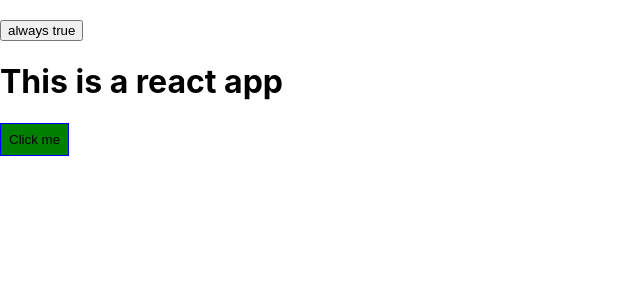
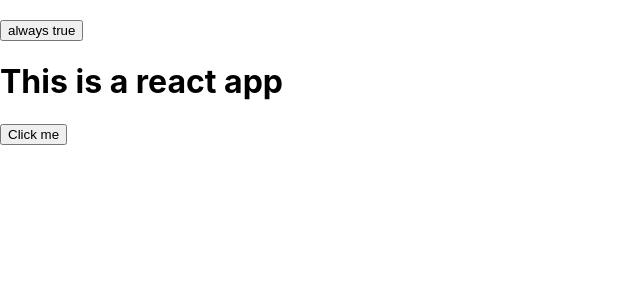
Before and after one commit to lakith/react-list-and-conditionals, a React app: page / in a window 1280 px wide. Shown: the top 300 px of the page, without its empty margins (0-640 px from the left). Built offline with nearby package versions, Linux system fonts and the light colour scheme.

Commit message:
higher order components

```diff
--- a/src/components/CockPit/CockPit.css
+++ b/src/components/CockPit/CockPit.css
@@ -6,7 +6,7 @@
     font-weight: bold;
   }
 
-  .CockPit button{
+  .Button{
     border : 1px solid blue;
     padding: 15px;
     background-color: green;
@@ -16,16 +16,16 @@
     cursor: pointer;
   }
 
-  .CockPit button:hover{
+  .Button:hover{
     background-color: lightgreen;
     color: black;
   }
 
-  .CockPit button.Red{
+  .Button.Red{
     background-color: red;
   }
 
-  .CockPit button.Red:hover{
+  .Button.Red:hover{
     background-color: salmon;
     color: black;
   }
--- a/src/components/CockPit/Cockpit.js
+++ b/src/components/CockPit/Cockpit.js
@@ -1,26 +1,27 @@
 import React from 'react';
 import Classes from '../CockPit/CockPit.css'
+//import Aux from '../../hoc/Aux'
 
 const CockPit = (props) => {
 
-    const style={
-        backgroundColor:"green",
-        border:"1px solid blue",
-        borderRadious:"2px",
-        padding:"8px",
-        cursor:"pointer",
-        ':hover':{
-          backgroundColor : 'lightgreen',
-          color:'black'
-        }
-    };
+    // const style={
+    //     backgroundColor:"green",
+    //     border:"1px solid blue",
+    //     borderRadious:"2px",
+    //     padding:"8px",
+    //     cursor:"pointer",
+    //     ':hover':{
+    //       backgroundColor : 'lightgreen',
+    //       color:'black'
+    //     }
+    // };
 
 
   let person = null;
-  let cssModStyle = "";
+  let cssModStyle = Classes.Button;
 
   if( props.showPersons){
-        cssModStyle = Classes.Red;
+        cssModStyle = [Classes.Button , Classes.Red].join(' ');
   }
 
     let styleClasses = [];
@@ -31,11 +32,13 @@ const CockPit = (props) => {
     }
 
     return(
-        <div className= {Classes.CockPit}>
+        //<Aux>
+        <>
           <h1 className = {styleClasses.join(' ')}>{props.appTitle}</h1>
-          <button className = {cssModStyle} onClick={props.click} style={style} >Click me</button>
+          <button className = {cssModStyle} onClick={props.click}>Click me</button>
           {person}
-        </div>
+        </>
+        //</Aux>
     )
 
 }
--- a/src/containers/App.js
+++ b/src/containers/App.js
@@ -2,6 +2,7 @@ import React, { PureComponent } from 'react';
 import Persons from '../components/Persons/Persons'
 import CockPit from '../components/CockPit/Cockpit'
 import Classes from './App.css'
+import WithClass from '../hoc/WithClass'
 
 class App extends PureComponent {
 
@@ -72,7 +73,7 @@ class App extends PureComponent {
   }
 
       return (
-        <div className={Classes.App}>
+        <WithClass classes= {Classes.App}>
         <button style = {style} onClick = {()=>{this.setState({showPersons:true})}}>always true</button>
         <CockPit
           appTitle = {this.props.title}
@@ -81,7 +82,7 @@ class App extends PureComponent {
           click = {this.displayPersons}
         />
           {person}
-        </div>
+          </WithClass>
 
     );
   }
--- /dev/null
+++ b/src/hoc/Auxiliary.js
@@ -0,0 +1,4 @@
+
+const Auxiliary = (props)=> props.children;
+
+export default Auxiliary;
--- /dev/null
+++ b/src/hoc/WithClass.js
@@ -0,0 +1,9 @@
+import React from 'react';
+
+const WithClass = (props)=>(
+    <div className = {props.classes}>
+        {props.children}
+    </div>
+)
+
+export default WithClass;
```
